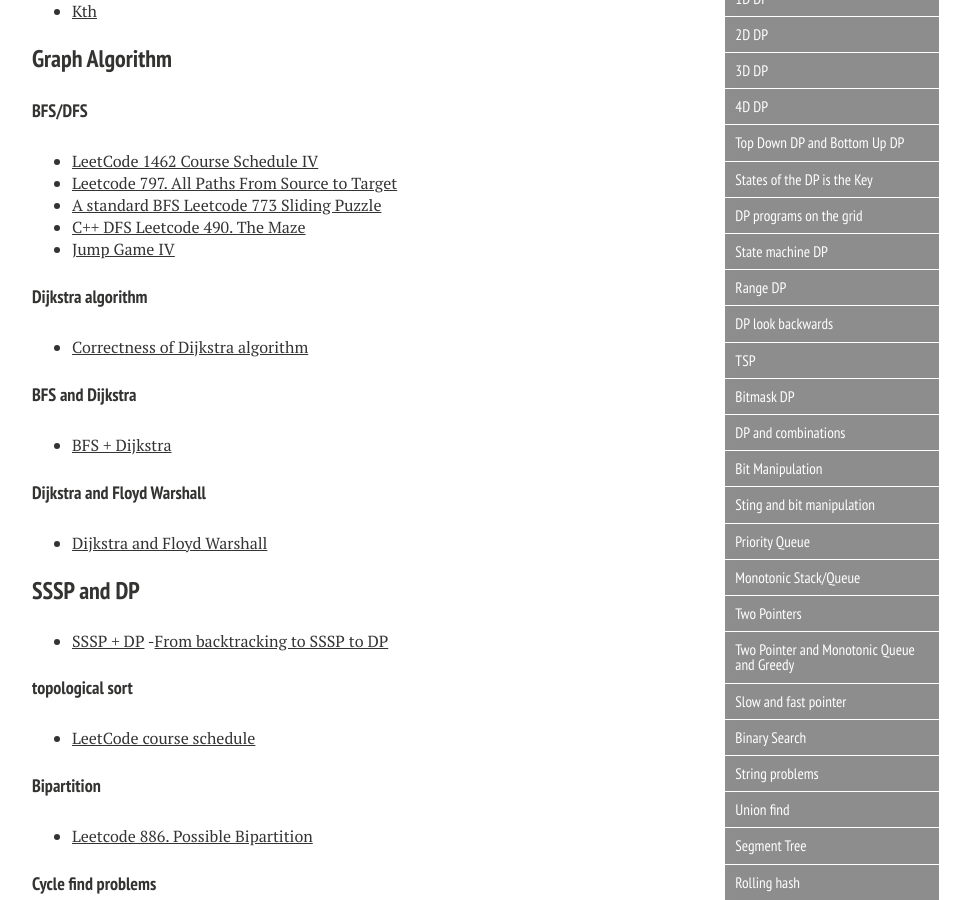
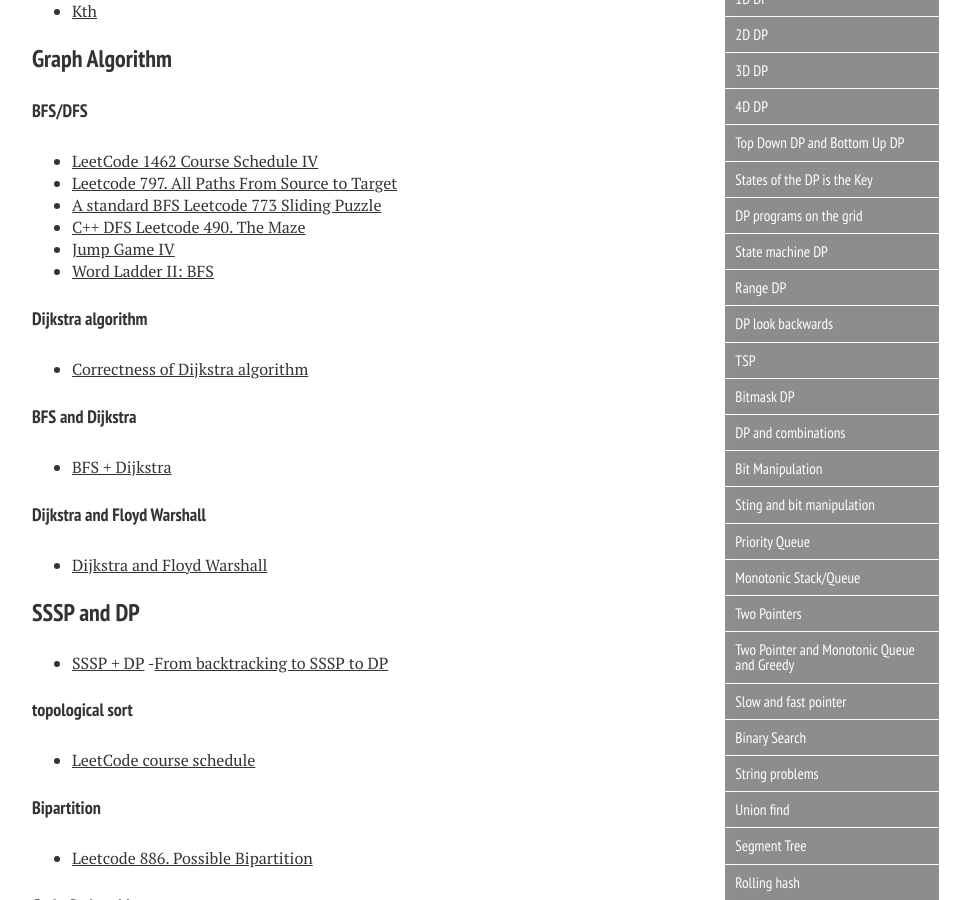
Before and after one commit to xiaokeshen/xiaokeshen.github.io, a Jekyll site: the page built from SoftwareEngineering/index.md, in a window 1280 px wide and 900 px high, scrolled down 944 px. Shown: the whole window, without its empty margins (288-1258 px from the left). Built offline with Jekyll 4.4.1, drawn with Linux system fonts in a browser that asks for light colours; nearby versions of some CDN libraries.

Commit message:
Add a BFS code

```diff
--- a/SoftwareEngineering/index.md
+++ b/SoftwareEngineering/index.md
@@ -38,6 +38,8 @@
 - [A standard BFS Leetcode 773 Sliding Puzzle](https://medium.com/@jim.morris.shen/a-standard-bfs-leetcode-773-sliding-pu-6df4626e6cd4?sk=d1b80a07bf61b88149e3ba2bb6607b0b)
 - [C++ DFS Leetcode 490. The Maze](https://medium.com/@jim.morris.shen/c-dfs-b0276250c3eb?sk=fc0bbee203030ea80da1b55fe43cf362)
 - [Jump Game IV](https://jimmy-shen.medium.com/bfs-jump-game-iv-4c443840e8c9)
+- [Word Ladder II: BFS](https://jimmy-shen.medium.com/word-ladder-ii-bfs-7ec9f2b0a29b)
+
 
 #### Dijkstra algorithm
 - [Correctness of Dijkstra algorithm](https://jimmy-shen.medium.com/correctness-of-dijkstras-algorithm-e49ff040277c)
```
